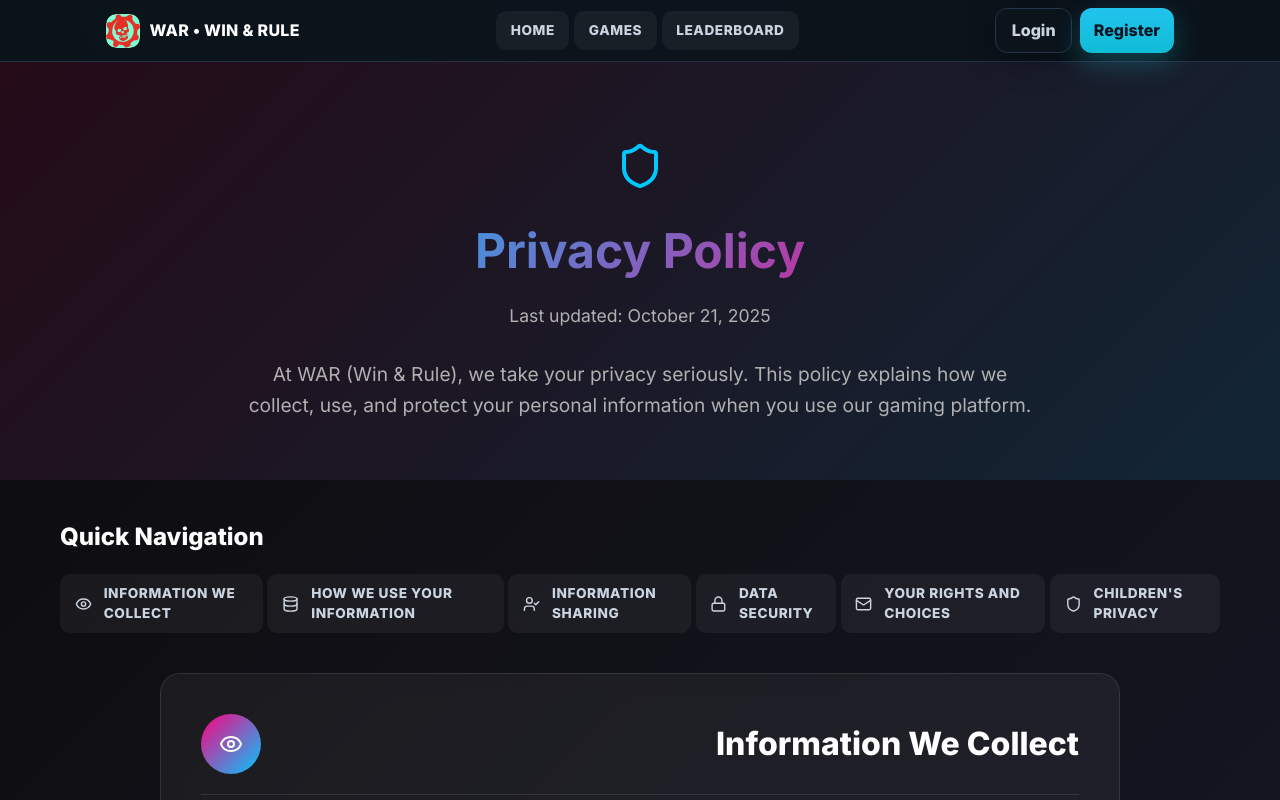
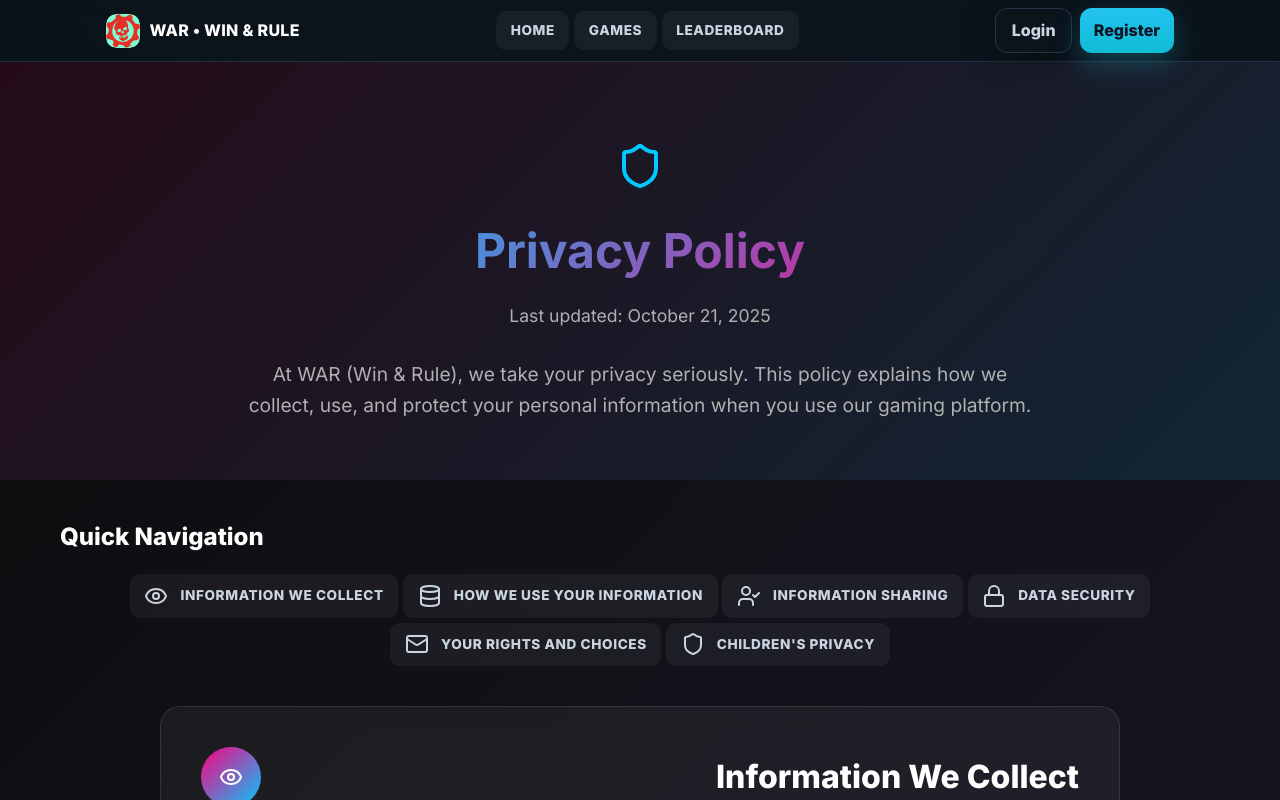
Before and after one commit to Anike03/war-gaming-platform, a React (Create React App) app: page /privacy in a window 1280 px wide. Shown: the top 800 px of the page. Built offline with nearby package versions, Linux system fonts and the light colour scheme; no server answers.

Commit message:
final fix

```diff
--- a/src/App.css
+++ b/src/App.css
@@ -225,7 +225,12 @@ main{ flex:1; }
 }
 .brand-text{ font-weight:800; letter-spacing:.3px; color:#fff; }
 
-.nav-links{ display:flex; gap:.3rem; }
+.nav-links {
+  display: flex;
+  gap: 0.3rem;
+  flex-wrap: wrap;
+  justify-content: center;
+}
 .nav-link{
   color:var(--text-dim); font-weight:900; text-transform:uppercase;
   font-size:.85rem; letter-spacing:.6px;
--- a/src/styles/privacy.css
+++ b/src/styles/privacy.css
@@ -61,31 +61,7 @@
   font-size: 1.5rem;
 }
 
-.nav-links {
-  display: grid;
-  grid-template-columns: repeat(auto-fit, minmax(250px, 1fr));
-  gap: 15px;
-}
 
-.nav-link {
-  display: flex;
-  align-items: center;
-  gap: 12px;
-  padding: 15px 20px;
-  background: rgba(255, 255, 255, 0.05);
-  border: 1px solid rgba(255, 255, 255, 0.1);
-  border-radius: 10px;
-  color: #b0b0b0;
-  text-decoration: none;
-  transition: all 0.3s ease;
-}
-
-.nav-link:hover {
-  background: rgba(255, 255, 255, 0.1);
-  border-color: #00c8ff;
-  color: white;
-  transform: translateY(-2px);
-}
 
 .privacy-content {
   max-width: 1000px;
```
